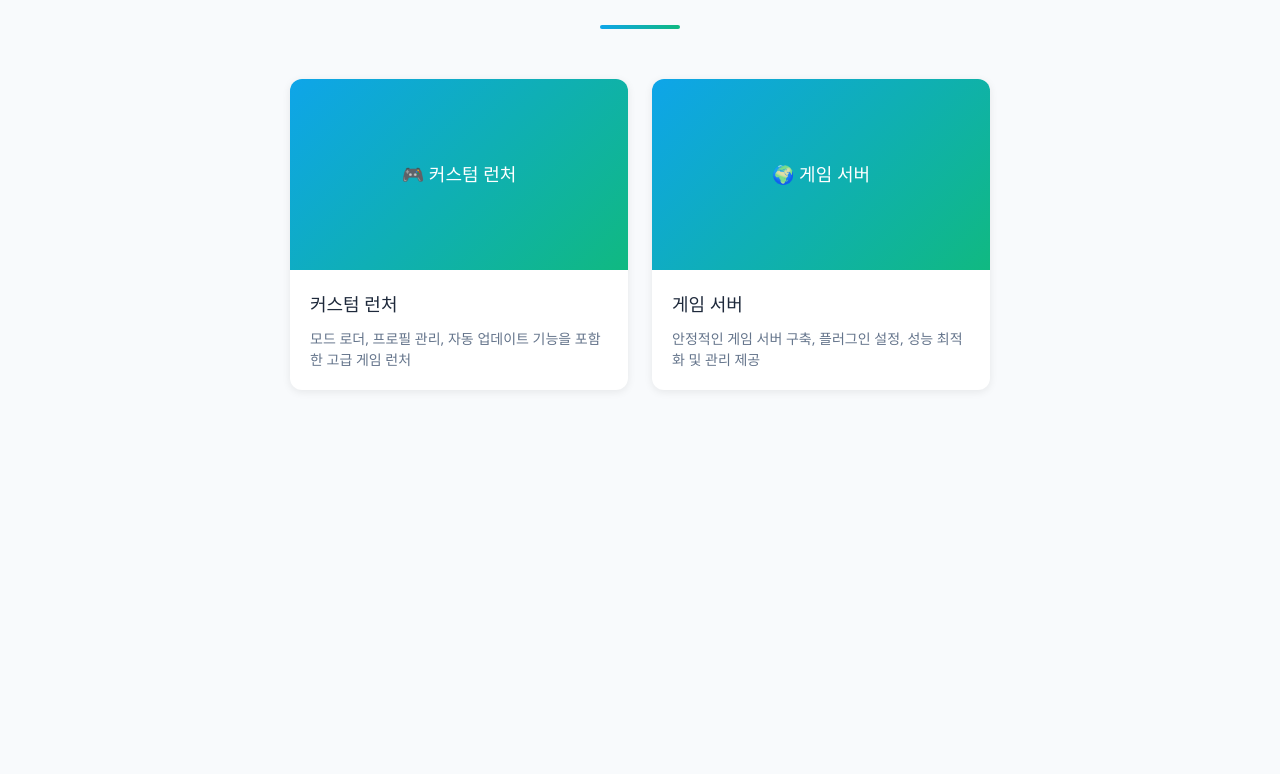
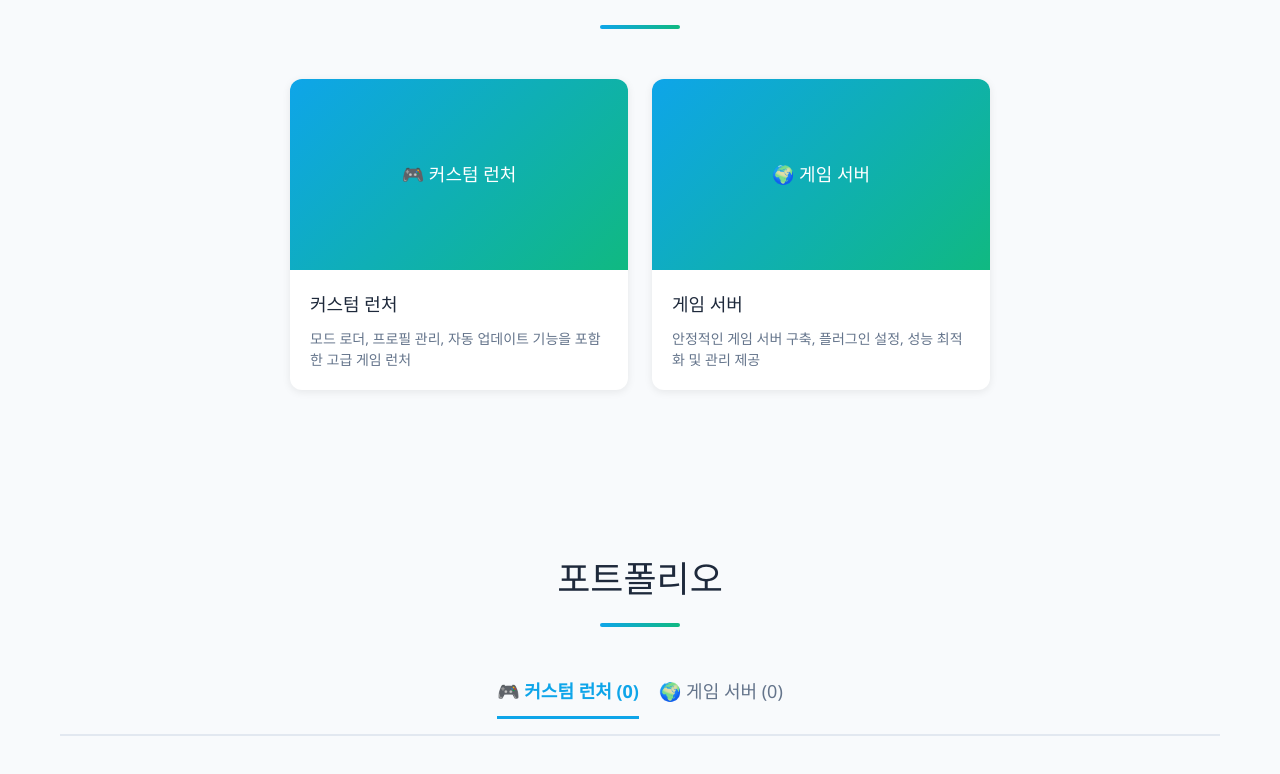
Before and after one commit to go-tiger/commission, a Next.js app: page / in a window 1280 px wide. Shown: the part 570-1344 px from the top of the page. Before the commit the page ends 1040 px from the top, so only its background shows below. Built offline with nearby package versions, Linux system fonts and the light colour scheme.

Commit message:
feat: Portfolio 섹션 구현

```diff
--- /dev/null
+++ b/app/components/Portfolio.tsx
@@ -0,0 +1,240 @@
+'use client';
+
+import { useState, useEffect } from 'react';
+import { getPortfolioData } from '../lib/portfolio';
+import type { PortfolioData, LauncherItem, ServerItem } from '../types/portfolio';
+
+const INITIAL_COUNT = 5;
+
+const gridStyle: React.CSSProperties = {
+  display: 'grid',
+  gridTemplateColumns: 'repeat(5, 1fr)',
+  gap: '24px',
+};
+
+export default function Portfolio() {
+  const [data, setData] = useState<PortfolioData | null>(null);
+  const [activeTab, setActiveTab] = useState<'launcher' | 'server'>('launcher');
+  const [showAll, setShowAll] = useState<{ launcher: boolean; server: boolean }>({
+    launcher: false,
+    server: false,
+  });
+
+  useEffect(() => {
+    getPortfolioData()
+      .then(setData)
+      .catch(() => setData({ launcher: [], server: [] }));
+  }, []);
+
+  const tabButtonStyle = (active: boolean): React.CSSProperties => ({
+    background: 'none',
+    border: 'none',
+    fontSize: '18px',
+    fontWeight: active ? 700 : 500,
+    color: active ? 'var(--accent)' : 'var(--text-secondary)',
+    cursor: 'pointer',
+    paddingBottom: '10px',
+    borderBottom: active ? '3px solid var(--accent)' : '3px solid transparent',
+    transition: 'all 0.3s ease',
+    fontFamily: 'inherit',
+  });
+
+  return (
+    <section id="portfolio" style={{ padding: '80px 0', background: 'var(--bg)' }}>
+      <div style={{ maxWidth: '1200px', margin: '0 auto', padding: '0 20px' }}>
+        <h2
+          style={{
+            fontSize: '36px',
+            marginBottom: '50px',
+            textAlign: 'center',
+            color: 'var(--text-primary)',
+          }}
+        >
+          포트폴리오
+          <span
+            style={{
+              display: 'block',
+              width: '80px',
+              height: '4px',
+              background: 'linear-gradient(90deg, var(--accent) 0%, var(--success) 100%)',
+              margin: '15px auto 0',
+              borderRadius: '2px',
+            }}
+          />
+        </h2>
+
+        {/* 탭 버튼 */}
+        <div
+          style={{
+            display: 'flex',
+            justifyContent: 'center',
+            gap: '20px',
+            marginBottom: '40px',
+            borderBottom: '2px solid var(--border)',
+            paddingBottom: '15px',
+          }}
+        >
+          <button style={tabButtonStyle(activeTab === 'launcher')} onClick={() => setActiveTab('launcher')}>
+            🎮 커스텀 런처 {data ? `(${data.launcher.length})` : ''}
+          </button>
+          <button style={tabButtonStyle(activeTab === 'server')} onClick={() => setActiveTab('server')}>
+            🌍 게임 서버 {data ? `(${data.server.length})` : ''}
+          </button>
+        </div>
+
+        {/* 탭 컨텐츠 */}
+        <div style={{ minHeight: '300px' }}>
+          {!data && <p style={{ textAlign: 'center', color: 'var(--text-secondary)' }}>포트폴리오 데이터 로딩 중...</p>}
+
+          {data && activeTab === 'launcher' && (
+            <TabContent
+              items={showAll.launcher ? data.launcher : data.launcher.slice(0, INITIAL_COUNT)}
+              total={data.launcher.length}
+              showAll={showAll.launcher}
+              defaultEmoji="🎮"
+              onShowAll={() => setShowAll((prev) => ({ ...prev, launcher: true }))}
+            />
+          )}
+
+          {data && activeTab === 'server' && (
+            <TabContent
+              items={showAll.server ? data.server : data.server.slice(0, INITIAL_COUNT)}
+              total={data.server.length}
+              showAll={showAll.server}
+              defaultEmoji="🌍"
+              onShowAll={() => setShowAll((prev) => ({ ...prev, server: true }))}
+              renderSub={(item) => {
+                const s = item as ServerItem;
+                return (
+                  <>
+                    {s.players && <p style={{ fontSize: '14px', color: 'var(--text-secondary)' }}>{s.players}</p>}
+                    {s.game && <p style={{ fontSize: '13px', color: 'var(--accent)', fontWeight: 500 }}>{s.game}</p>}
+                  </>
+                );
+              }}
+            />
+          )}
+        </div>
+      </div>
+
+      {/* 반응형 grid 스타일 */}
+      <style>{`
+        .portfolio-grid { display: grid; grid-template-columns: repeat(5, 1fr); gap: 24px; }
+        @media (max-width: 1400px) { .portfolio-grid { grid-template-columns: repeat(4, 1fr); } }
+        @media (max-width: 1024px) { .portfolio-grid { grid-template-columns: repeat(3, 1fr); } }
+        @media (max-width: 768px)  { .portfolio-grid { grid-template-columns: repeat(2, 1fr); } }
+        @media (max-width: 480px)  { .portfolio-grid { grid-template-columns: repeat(1, 1fr); } }
+      `}</style>
+    </section>
+  );
+}
+
+function TabContent({
+  items,
+  total,
+  showAll,
+  defaultEmoji,
+  onShowAll,
+  renderSub,
+}: {
+  items: (LauncherItem | ServerItem)[];
+  total: number;
+  showAll: boolean;
+  defaultEmoji: string;
+  onShowAll: () => void;
+  renderSub?: (item: LauncherItem | ServerItem) => React.ReactNode;
+}) {
+  return (
+    <div>
+      <div className="portfolio-grid">
+        {items.map((item, idx) => (
+          <PortfolioCard key={idx} item={item} defaultEmoji={defaultEmoji} renderSub={renderSub} />
+        ))}
+      </div>
+      {!showAll && total > INITIAL_COUNT && (
+        <div style={{ textAlign: 'center', marginTop: '30px' }}>
+          <button
+            onClick={onShowAll}
+            style={{
+              background: 'var(--accent)',
+              color: 'white',
+              border: 'none',
+              padding: '10px 20px',
+              borderRadius: '8px',
+              cursor: 'pointer',
+              fontSize: '14px',
+              fontWeight: 600,
+              fontFamily: 'inherit',
+            }}
+          >
+            전체 보기 ({total})
+          </button>
+        </div>
+      )}
+    </div>
+  );
+}
+
+function PortfolioCard({
+  item,
+  defaultEmoji,
+  renderSub,
+}: {
+  item: LauncherItem | ServerItem;
+  defaultEmoji: string;
+  renderSub?: (item: LauncherItem | ServerItem) => React.ReactNode;
+}) {
+  return (
+    <div
+      style={{
+        background: 'var(--surface)',
+        borderRadius: '12px',
+        overflow: 'hidden',
+        boxShadow: '0 2px 8px rgba(0,0,0,0.08)',
+        transition: 'all 0.3s ease',
+        cursor: 'pointer',
+        display: 'flex',
+        flexDirection: 'column',
+      }}
+      onMouseEnter={(e) => {
+        e.currentTarget.style.transform = 'translateY(-8px)';
+        e.currentTarget.style.boxShadow = '0 12px 24px rgba(0,0,0,0.15)';
+      }}
+      onMouseLeave={(e) => {
+        e.currentTarget.style.transform = 'translateY(0)';
+        e.currentTarget.style.boxShadow = '0 2px 8px rgba(0,0,0,0.08)';
+      }}
+    >
+      <div
+        style={{
+          width: '100%',
+          aspectRatio: '16/9',
+          background: 'linear-gradient(135deg, var(--accent) 0%, var(--success) 100%)',
+          display: 'flex',
+          alignItems: 'center',
+          justifyContent: 'center',
+          color: 'white',
+          fontSize: '14px',
+          textAlign: 'center',
+          padding: '20px',
+          flexShrink: 0,
+          overflow: 'hidden',
+        }}
+      >
+        {item.image ? (
+          // eslint-disable-next-line @next/next/no-img-element
+          <img src={item.image} alt={item.title} style={{ width: '100%', height: '100%', objectFit: 'cover' }} />
+        ) : (
+          <span style={{ fontSize: '32px' }}>{defaultEmoji}</span>
+        )}
+      </div>
+      <div style={{ padding: '20px' }}>
+        <h3 style={{ fontSize: '18px', marginBottom: '10px', color: 'var(--text-primary)' }}>{item.title}</h3>
+        <p style={{ fontSize: '14px', color: 'var(--text-secondary)', lineHeight: 1.5 }}>
+          {item.client} · {item.date}
+        </p>
+        {renderSub?.(item)}
+      </div>
+    </div>
+  );
+}
--- /dev/null
+++ b/app/lib/portfolio.ts
@@ -0,0 +1,12 @@
+import type { PortfolioData } from '../types/portfolio';
+
+export async function getPortfolioData(): Promise<PortfolioData> {
+  const base = process.env.NODE_ENV === 'production' ? '/commission' : '';
+  const response = await fetch(`${base}/portfolio-data.json`);
+  const data: PortfolioData = await response.json();
+
+  data.launcher.sort((a, b) => new Date(b.date).getTime() - new Date(a.date).getTime());
+  data.server.sort((a, b) => new Date(b.date).getTime() - new Date(a.date).getTime());
+
+  return data;
+}
--- a/app/page.tsx
+++ b/app/page.tsx
@@ -1,6 +1,7 @@
 import Header from './components/Header';
 import Hero from './components/Hero';
 import Services from './components/Services';
+import Portfolio from './components/Portfolio';
 
 export default function Home() {
   return (
@@ -9,6 +10,7 @@ export default function Home() {
       <main>
         <Hero />
         <Services />
+        <Portfolio />
       </main>
     </>
   );
--- /dev/null
+++ b/app/types/portfolio.ts
@@ -0,0 +1,23 @@
+export interface LauncherItem {
+  id: string;
+  title: string;
+  client: string;
+  date: string;
+  image?: string;
+}
+
+export interface ServerItem {
+  id: string;
+  title: string;
+  game?: string;
+  client: string;
+  date: string;
+  duration?: string;
+  players?: string;
+  image?: string;
+}
+
+export interface PortfolioData {
+  launcher: LauncherItem[];
+  server: ServerItem[];
+}
--- /dev/null
+++ b/public/portfolio-data.json
@@ -0,0 +1,4 @@
+{
+  "launcher": [],
+  "server": []
+}
```
